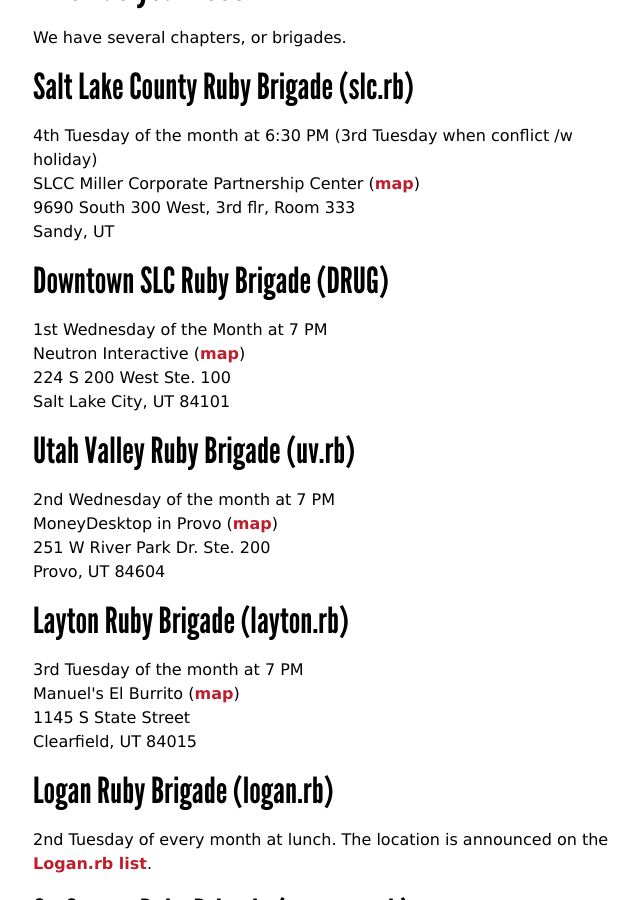
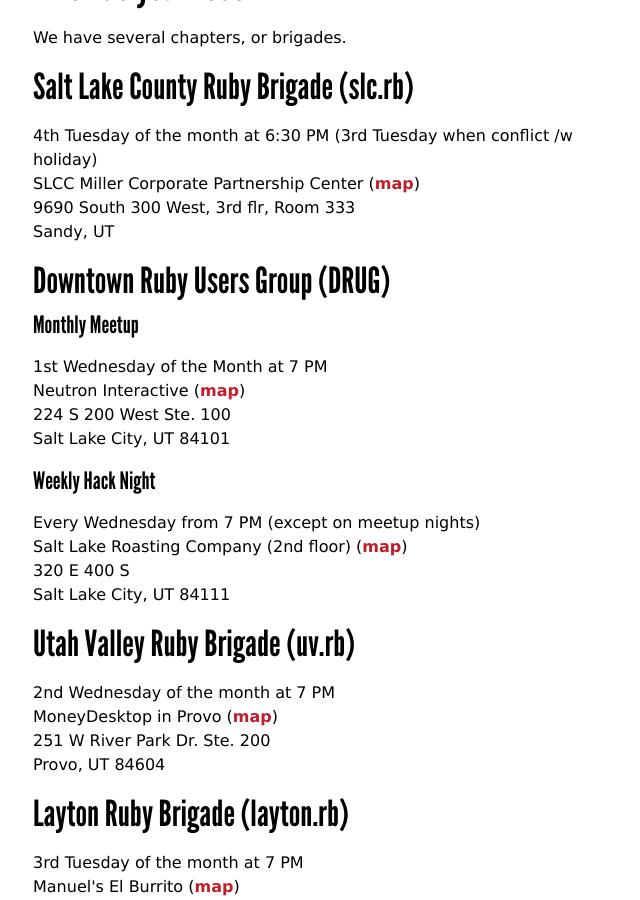
Before and after one commit to urug/urug.github.io, a Jekyll site: the page built from index.html, in a window 1280 px wide and 900 px high, scrolled down 434 px. Shown: the whole window, without its empty margins (307-947 px from the left). Built offline with Jekyll 4.4.1, drawn with Linux system fonts in a browser that asks for light colours.

Commit message:
Adds DRUG weekly hack night info

```diff
--- a/index.html
+++ b/index.html
@@ -14,11 +14,18 @@
 9690 South 300 West, 3rd flr, Room 333<br>
 Sandy, UT</p>
 
-<h2 id="downtown.rb">Downtown SLC Ruby Brigade (DRUG)</h2>
+<h2 id="drug">Downtown Ruby Users Group (DRUG)</h2>
+<h3 id='drug-meetup'> Monthly Meetup </h3>
 <p>1st Wednesday of the Month at 7 PM<br>
 <strong>Neutron Interactive </strong>(<a href="http://goo.gl/euY2Q" target="_blank">map</a>)<br>
-224 S 200 West Ste. 100 <br >
+224 S 200 West Ste. 100 <br>
 Salt Lake City, UT 84101</p>
+
+<h3 id='drug-hack-night'> Weekly Hack Night</h3>
+<p>Every Wednesday from 7 PM (except on meetup nights)<br>
+<strong>Salt Lake Roasting Company (2nd floor) </strong>(<a href="http://goo.gl/fk5tmz" target="_blank">map</a>)<br>
+320 E 400 S <br>
+Salt Lake City, UT 84111</p>
 
 <h2 id="uv.rb">Utah Valley Ruby Brigade (uv.rb)</h2>
 <p>2nd Wednesday of the month at 7 PM<br>
```
